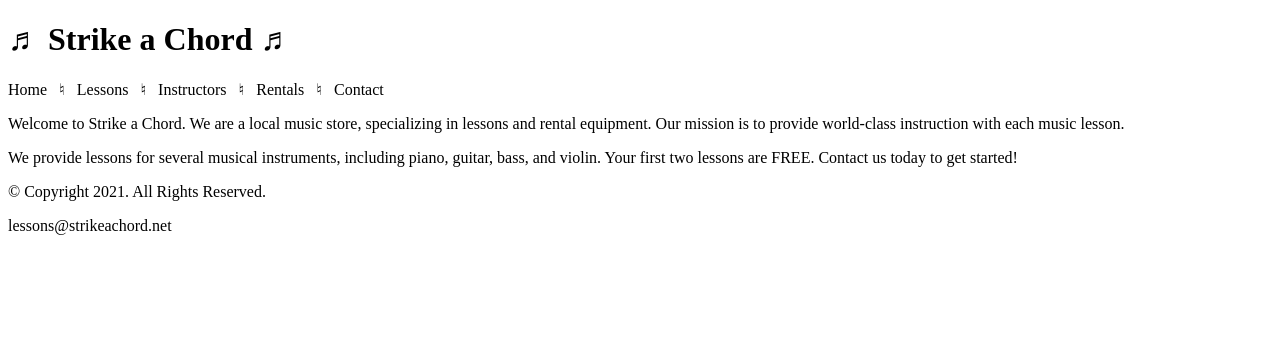
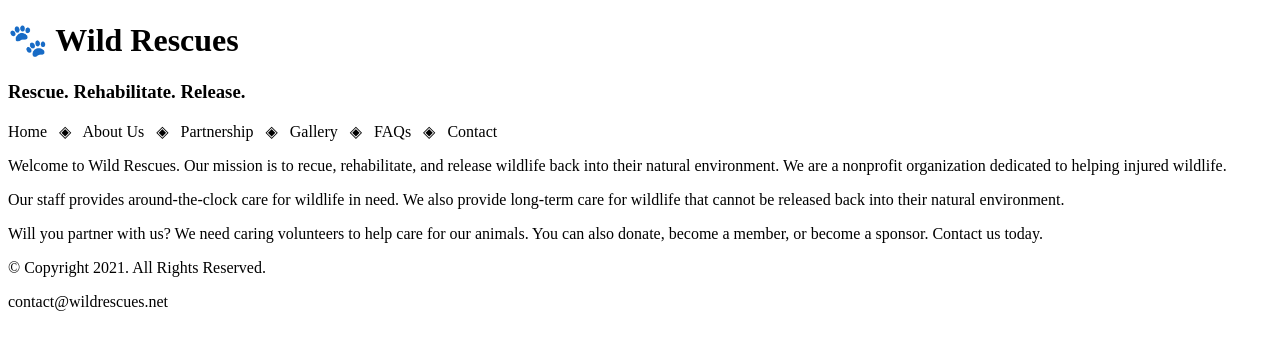
Before and after one commit to donnaj1/chap2lab1, a plain HTML site: page index.html in a window 1280 px wide. Drawn offline with Linux system fonts and the light colour scheme.

Commit message:
Add files via upload
chapter 2 lab 2

```diff
--- a/index.html
+++ b/index.html
@@ -6,35 +6,39 @@
 -->
 <html lang="en">
 <head>
-	<title>Strike a Chord: Home Page</title>
+	<title>Wild Rescues: Home</title>
 	<meta charset="utf-8">
 </head>
 <body>
 
 	<header>
-		<h1>&#9836; Strike a Chord &#9836;</h1>
+		<h1>&#128062; Wild Rescues</h1>
+		<h3>Rescue. Rehabilitate. Release.</h3>
 	</header>
 
 	<nav>
-		<p>Home &nbsp; &#9838; &nbsp;
-		Lessons &nbsp; &#9838; &nbsp;
-		Instructors &nbsp; &#9838; &nbsp;
-		Rentals &nbsp; &#9838; &nbsp;
+		<p>Home &nbsp; &#9672; &nbsp;
+		About Us &nbsp; &#9672; &nbsp;
+		Partnership &nbsp; &#9672; &nbsp;
+		Gallery &nbsp; &#9672; &nbsp;
+		FAQs &nbsp; &#9672; &nbsp;
 		Contact </p>
 	</nav>
 
 	<!-- Use the main area to add the main content to the webpage -->
 	<main>
 
-		<p>Welcome to Strike a Chord. We are a local music store, specializing in lessons and rental equipment. Our mission is to provide world-class instruction with each music lesson. </p>
+		<p>Welcome to Wild Rescues. Our mission is to recue, rehabilitate, and release wildlife back into their natural environment. We are a nonprofit organization dedicated to helping injured wildlife.</p>
 
-		<p>We provide lessons for several musical instruments, including piano, guitar, bass, and violin. Your first two lessons are FREE. Contact us today to get started!</p>
+		<p>Our staff provides around-the-clock care for wildlife in need. We also provide long-term care for wildlife that cannot be released back into their natural environment.</p>
+
+		<p>Will you partner with us? We need caring volunteers to help care for our animals. You can also donate, become a member, or become a sponsor. Contact us today.</p>
 
 	</main>
 
 	<footer>
 		<p>&copy; Copyright 2021. All Rights Reserved.</p>
-		<p>lessons@strikeachord.net</p>
+		<p>contact@wildrescues.net</p>
 	</footer>
 
 </body>
```
